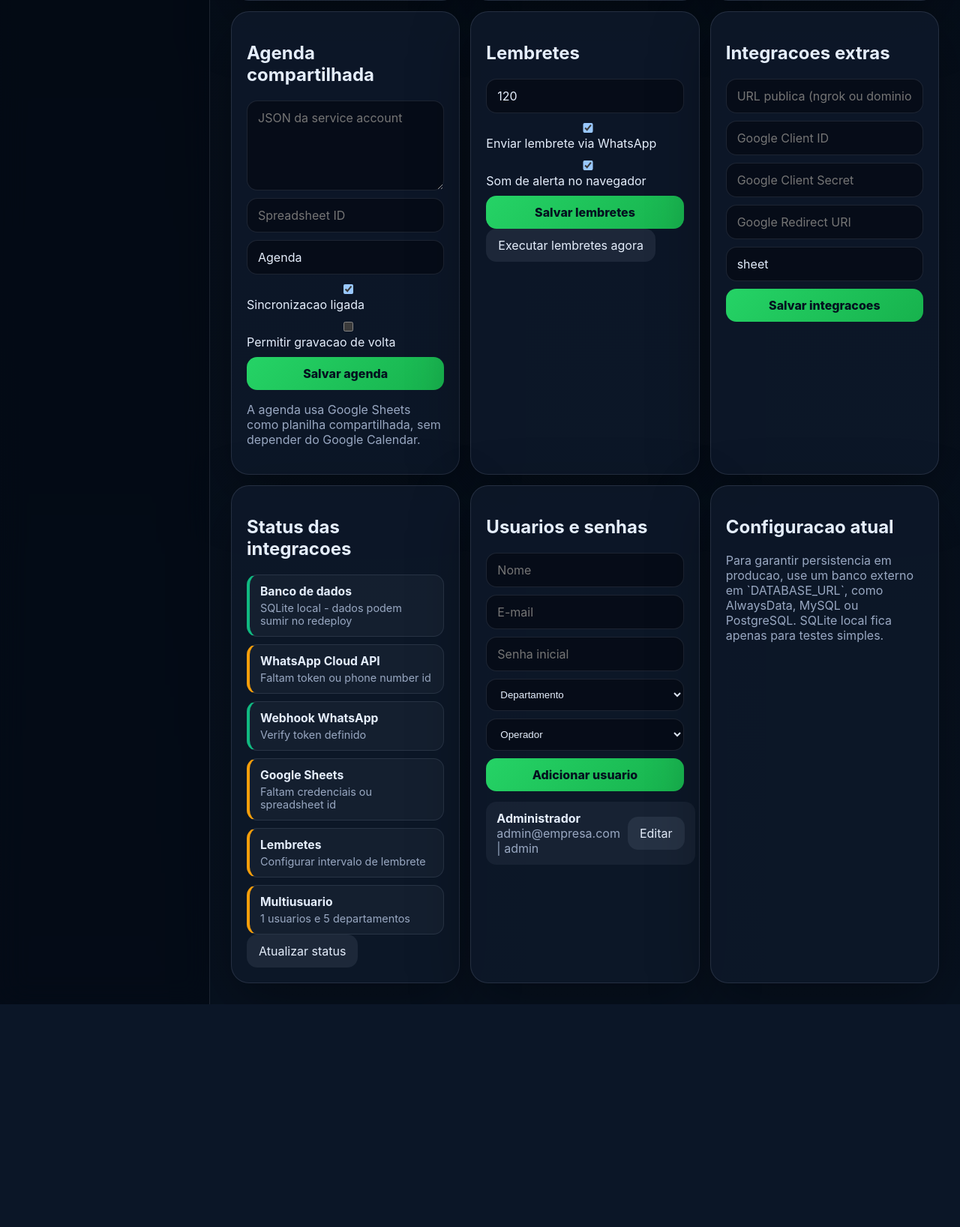
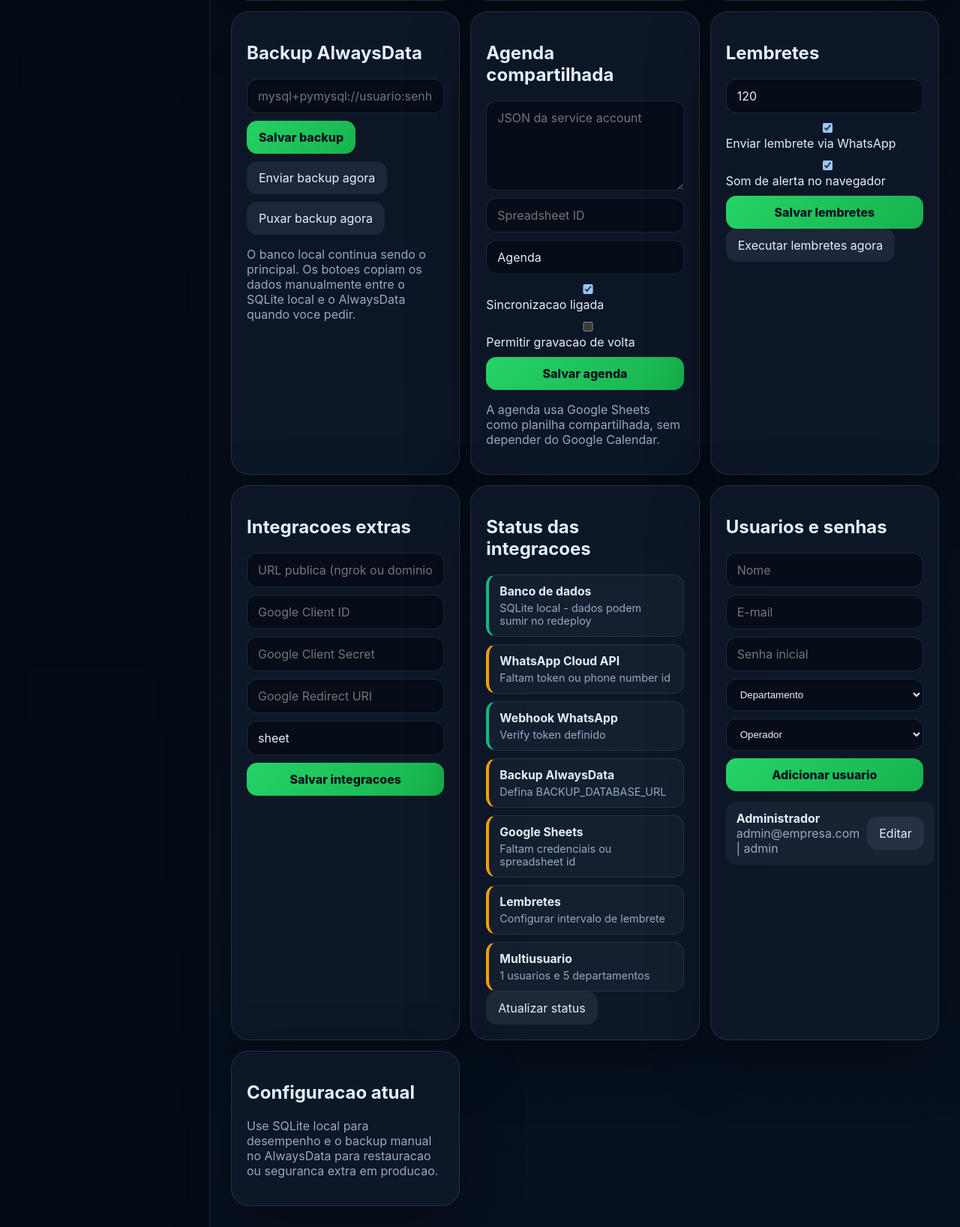
Before and after one commit to renansc/full, a Flask app: page /settings in a window 1280 px wide. Shown: the part 1739-3375 px from the top of the page at 75% size. Before the commit the page ends 3078 px from the top, so only its background shows below. Run offline with Flask 3, Linux system fonts and the light colour scheme; a user stored in the database is signed in; data comes from the database, SQL or seed files in the repository; data that the repository does not hold is empty; some libraries are stand-ins or nearby versions.

Commit message:
Add manual AlwaysData backup controls

```diff
--- a/zap/app/config.py
+++ b/zap/app/config.py
@@ -8,6 +8,7 @@ class BaseConfig:
     SQLALCHEMY_DATABASE_URI = os.getenv("DATABASE_URL", "sqlite:///zap.db")
     UPLOAD_FOLDER = os.getenv("UPLOAD_FOLDER", "instance/uploads")
     PUBLIC_BASE_URL = (os.getenv("PUBLIC_BASE_URL") or os.getenv("RENDER_EXTERNAL_URL", "")).rstrip("/")
+    BACKUP_DATABASE_URL = os.getenv("BACKUP_DATABASE_URL", "")
     TICKET_ARCHIVE_DAYS = int(os.getenv("TICKET_ARCHIVE_DAYS", "2"))
     WHATSAPP_TOKEN = os.getenv("WHATSAPP_TOKEN", "")
     WHATSAPP_PHONE_NUMBER_ID = os.getenv("WHATSAPP_PHONE_NUMBER_ID", "")
--- a/zap/app/routes.py
+++ b/zap/app/routes.py
@@ -9,6 +9,7 @@ from flask_login import current_user, login_required, login_user, logout_user
 from werkzeug.security import check_password_hash, generate_password_hash
 from werkzeug.utils import secure_filename
 
+from .database_backup import copy_database_contents
 from .extensions import db
 from .models import Conversation, Department, Label, Message, QuickReply, ReminderLog, Setting, Ticket, User, WorkflowState
 from .services import (
@@ -47,8 +48,40 @@ def _settings_map():
     return {row.key: row.value for row in Setting.query.all()}
 
 
-def _public_base_url():
-    base_url = current_app.config.get("PUBLIC_BASE_URL", "").strip().rstrip("/")
+def _upsert_setting(key, value):
+    row = Setting.query.filter_by(key=key).first() or Setting(key=key, value="")
+    row.value = "" if value is None else str(value).strip()
+    db.session.add(row)
+    return row
+
+
+def _runtime_setting(key, default="", settings_map=None):
+    settings_map = settings_map or _settings_map()
+    raw_value = settings_map.get(key, "")
+    value = str(raw_value).strip() if raw_value is not None else ""
+    if value:
+        return value
+    if default is None:
+        return ""
+    return str(default).strip()
+
+
+def _whatsapp_runtime_settings(settings_map=None):
+    settings_map = settings_map or _settings_map()
+    return {
+        "token": _runtime_setting("WHATSAPP_TOKEN", current_app.config.get("WHATSAPP_TOKEN", ""), settings_map),
+        "phone_number_id": _runtime_setting(
+            "WHATSAPP_PHONE_NUMBER_ID",
+            current_app.config.get("WHATSAPP_PHONE_NUMBER_ID", ""),
+            settings_map,
+        ),
+        "verify_token": _runtime_setting("WHATSAPP_VERIFY_TOKEN", current_app.config.get("WHATSAPP_VERIFY_TOKEN", ""), settings_map),
+        "api_version": _runtime_setting("WHATSAPP_API_VERSION", current_app.config.get("WHATSAPP_API_VERSION", "v20.0"), settings_map),
+    }
+
+
+def _public_base_url(settings_map=None):
+    base_url = _runtime_setting("PUBLIC_BASE_URL", current_app.config.get("PUBLIC_BASE_URL", ""), settings_map).rstrip("/")
     return base_url
 
 
@@ -232,9 +265,10 @@ def _mark_ticket_conversation_read(ticket):
     unread_messages = conversation.messages.filter(Message.direction == "incoming", Message.read_at.is_(None)).order_by(Message.created_at.asc()).all()
     if not unread_messages:
         return 0
-    token = current_app.config["WHATSAPP_TOKEN"]
-    version = current_app.config["WHATSAPP_API_VERSION"]
-    phone_number_id = current_app.config["WHATSAPP_PHONE_NUMBER_ID"]
+    whatsapp = _whatsapp_runtime_settings()
+    token = whatsapp["token"]
+    version = whatsapp["api_version"]
+    phone_number_id = whatsapp["phone_number_id"]
     marked = 0
     now = datetime.utcnow()
     for message in unread_messages:
@@ -324,7 +358,9 @@ def _integration_status(settings_map=None):
     database_uri = current_app.config.get("SQLALCHEMY_DATABASE_URI", "")
     backend = (database_uri.split(":", 1)[0] if ":" in database_uri else database_uri).split("+", 1)[0]
     database_is_sqlite = backend.startswith("sqlite")
-    whatsapp_ready = bool(current_app.config.get("WHATSAPP_TOKEN") and current_app.config.get("WHATSAPP_PHONE_NUMBER_ID"))
+    whatsapp = _whatsapp_runtime_settings(settings_map)
+    backup_database_url = _runtime_setting("BACKUP_DATABASE_URL", current_app.config.get("BACKUP_DATABASE_URL", ""), settings_map)
+    whatsapp_ready = bool(whatsapp["token"] and whatsapp["phone_number_id"])
     google_ready = bool(settings_map.get("GOOGLE_SERVICE_ACCOUNT_JSON") and settings_map.get("GOOGLE_SHEETS_SPREADSHEET_ID"))
     reminders_ready = _setting_bool(settings_map, "REMINDER_SEND_WHATSAPP", True) and bool(settings_map.get("REMINDER_MINUTES"))
     departments = Department.query.filter_by(is_active=True).count()
@@ -342,8 +378,13 @@ def _integration_status(settings_map=None):
         },
         {
             "name": "Webhook WhatsApp",
-            "status": "ok" if current_app.config.get("WHATSAPP_VERIFY_TOKEN") else "warn",
-            "detail": "Verify token definido" if current_app.config.get("WHATSAPP_VERIFY_TOKEN") else "Defina WHATSAPP_VERIFY_TOKEN",
+            "status": "ok" if whatsapp["verify_token"] else "warn",
+            "detail": "Verify token definido" if whatsapp["verify_token"] else "Defina WHATSAPP_VERIFY_TOKEN",
+        },
+        {
+            "name": "Backup AlwaysData",
+            "status": "ok" if backup_database_url else "warn",
+            "detail": "Backup manual configurado" if backup_database_url else "Defina BACKUP_DATABASE_URL",
         },
         {
             "name": "Google Sheets",
@@ -449,6 +490,7 @@ def settings():
     quick_replies = QuickReply.query.order_by(QuickReply.title.asc()).all()
     settings_rows = Setting.query.order_by(Setting.key.asc()).all()
     departments = Department.query.order_by(Department.name.asc()).all()
+    backup_database_url = _runtime_setting("BACKUP_DATABASE_URL", current_app.config.get("BACKUP_DATABASE_URL", ""), settings_map)
     users = [
         {
             "id": user.id,
@@ -467,10 +509,11 @@ def settings():
         quick_replies=quick_replies,
         settings_rows=settings_rows,
         settings_map=settings_map,
+        backup_database_url=backup_database_url,
         users=users,
         departments=departments,
         integration_status=_integration_status(settings_map),
-        public_base_url=_public_base_url(),
+        public_base_url=_public_base_url(settings_map),
         whatsapp_webhook_url=_whatsapp_webhook_url(),
         is_admin=current_user.role == "admin",
         user_payload=_login_payload(),
@@ -482,14 +525,16 @@ def settings():
 @login_required
 def calendar():
     settings_map = _settings_map()
+    google_client_id = _runtime_setting("GOOGLE_CLIENT_ID", current_app.config.get("GOOGLE_CLIENT_ID", ""), settings_map)
+    google_redirect_uri = _runtime_setting("GOOGLE_REDIRECT_URI", current_app.config.get("GOOGLE_REDIRECT_URI", ""), settings_map)
     auth_url = (
         make_google_auth_url(
-            current_app.config["GOOGLE_CLIENT_ID"],
-            current_app.config["GOOGLE_REDIRECT_URI"],
+            google_client_id,
+            google_redirect_uri,
             ["https://www.googleapis.com/auth/calendar"],
             state=str(current_user.id),
         )
-        if current_app.config["GOOGLE_CLIENT_ID"] and current_app.config["GOOGLE_REDIRECT_URI"]
+        if google_client_id and google_redirect_uri
         else None
     )
     preview = {"ok": False, "rows": [], "error": None}
@@ -808,11 +853,12 @@ def api_ticket_message(ticket_id):
         body = outgoing_body
         if public_media_url:
             body = f"{body}\n{public_media_url}" if body else public_media_url
+        whatsapp = _whatsapp_runtime_settings()
         send_result = _send_whatsapp_with_phone_variants(
             lambda to: send_whatsapp_text(
-                current_app.config["WHATSAPP_TOKEN"],
-                current_app.config["WHATSAPP_API_VERSION"],
-                current_app.config["WHATSAPP_PHONE_NUMBER_ID"],
+                whatsapp["token"],
+                whatsapp["api_version"],
+                whatsapp["phone_number_id"],
                 to=to,
                 body=body,
             ),
@@ -909,9 +955,7 @@ def api_save_setting():
     value = (payload.get("value") or "").strip()
     if not key:
         abort(400, "Chave obrigatoria.")
-    row = Setting.query.filter_by(key=key).first() or Setting(key=key, value=value)
-    row.value = value
-    db.session.add(row)
+    _upsert_setting(key, value)
     db.session.commit()
     return jsonify({"ok": True})
 
@@ -924,14 +968,72 @@ def api_save_settings_bulk():
     if not isinstance(items, dict):
         abort(400, "Formato invalido.")
     for key, value in items.items():
-        row = Setting.query.filter_by(key=key).first() or Setting(key=key, value="")
         if isinstance(value, bool):
-            row.value = "true" if value else "false"
+            stored_value = "true" if value else "false"
         else:
-            row.value = "" if value is None else str(value)
-        db.session.add(row)
+            stored_value = "" if value is None else str(value)
+        _upsert_setting(key, stored_value)
     db.session.commit()
     return jsonify({"ok": True, "saved": len(items)})
+
+
+@bp.route("/api/database/backup/push", methods=["POST"])
+@login_required
+def api_database_backup_push():
+    _require_admin()
+    payload = request.get_json(force=True, silent=True) or {}
+    backup_url = (payload.get("backup_url") or "").strip()
+    if backup_url:
+        _upsert_setting("BACKUP_DATABASE_URL", backup_url)
+        db.session.commit()
+    else:
+        backup_url = _runtime_setting("BACKUP_DATABASE_URL", current_app.config.get("BACKUP_DATABASE_URL", ""))
+    if not backup_url:
+        abort(400, "Defina BACKUP_DATABASE_URL antes de enviar o backup.")
+    source_url = db.engine.url.render_as_string(hide_password=False)
+    result = copy_database_contents(source_url, backup_url)
+    current_app.logger.info(
+        "database_backup_push ok=%s tables=%s rows=%s error=%s",
+        result.get("ok"),
+        result.get("tables_copied", 0),
+        result.get("rows_copied", 0),
+        result.get("error", ""),
+    )
+    if not result.get("ok"):
+        error_message = result.get("error", "Falha ao enviar backup.")
+        status_code = 400 if "vazio" in error_message.lower() or "inform" in error_message.lower() else 502
+        return jsonify({"ok": False, "error": error_message, "backup": result}), status_code
+    return jsonify({"ok": True, "mode": "push", "backup_url": backup_url, "backup": result})
+
+
+@bp.route("/api/database/backup/pull", methods=["POST"])
+@login_required
+def api_database_backup_pull():
+    _require_admin()
+    payload = request.get_json(force=True, silent=True) or {}
+    backup_url = (payload.get("backup_url") or "").strip()
+    if backup_url:
+        _upsert_setting("BACKUP_DATABASE_URL", backup_url)
+        db.session.commit()
+    else:
+        backup_url = _runtime_setting("BACKUP_DATABASE_URL", current_app.config.get("BACKUP_DATABASE_URL", ""))
+    if not backup_url:
+        abort(400, "Defina BACKUP_DATABASE_URL antes de puxar o backup.")
+    source_url = backup_url
+    target_url = db.engine.url.render_as_string(hide_password=False)
+    result = copy_database_contents(source_url, target_url)
+    current_app.logger.info(
+        "database_backup_pull ok=%s tables=%s rows=%s error=%s",
+        result.get("ok"),
+        result.get("tables_copied", 0),
+        result.get("rows_copied", 0),
+        result.get("error", ""),
+    )
+    if not result.get("ok"):
+        error_message = result.get("error", "Falha ao puxar backup.")
+        status_code = 400 if "vazio" in error_message.lower() or "inform" in error_message.lower() else 502
+        return jsonify({"ok": False, "error": error_message, "backup": result}), status_code
+    return jsonify({"ok": True, "mode": "pull", "backup_url": backup_url, "backup": result})
 
 
 @bp.route("/api/users", methods=["POST"])
@@ -1088,6 +1190,7 @@ def api_run_reminders():
     settings_map = _settings_map()
     reminder_minutes = int(settings_map.get("REMINDER_MINUTES", "120") or 120)
     send_via_whatsapp = _setting_bool(settings_map, "REMINDER_SEND_WHATSAPP", True)
+    whatsapp = _whatsapp_runtime_settings(settings_map)
     now = datetime.utcnow()
     reminders_sent = 0
     tickets = Ticket.query.filter(Ticket.due_at.isnot(None)).all()
@@ -1105,9 +1208,9 @@ def api_run_reminders():
         if send_via_whatsapp and ticket.client_phone:
             reminder_result = _send_whatsapp_with_phone_variants(
                 lambda to: send_whatsapp_text(
-                    settings_map.get("WHATSAPP_TOKEN", current_app.config["WHATSAPP_TOKEN"]),
-                    settings_map.get("WHATSAPP_API_VERSION", current_app.config["WHATSAPP_API_VERSION"]),
-                    settings_map.get("WHATSAPP_PHONE_NUMBER_ID", current_app.config["WHATSAPP_PHONE_NUMBER_ID"]),
+                    whatsapp["token"],
+                    whatsapp["api_version"],
+                    whatsapp["phone_number_id"],
                     to=to,
                     body=message,
                 ),
@@ -1138,9 +1241,10 @@ def api_whatsapp_send():
     payload = request.get_json(force=True)
     to = _normalized_phone(payload.get("to") or "")
     message_type = (payload.get("type") or "text").strip().lower()
-    token = current_app.config["WHATSAPP_TOKEN"]
-    version = current_app.config["WHATSAPP_API_VERSION"]
-    phone_number_id = current_app.config["WHATSAPP_PHONE_NUMBER_ID"]
+    whatsapp = _whatsapp_runtime_settings()
+    token = whatsapp["token"]
+    version = whatsapp["api_version"]
+    phone_number_id = whatsapp["phone_number_id"]
 
     if message_type != "read" and not to:
         abort(400, "Telefone de destino obrigatorio.")
@@ -1253,7 +1357,7 @@ def google_callback():
 @bp.route("/webhooks/whatsapp", methods=["GET", "POST"])
 def whatsapp_webhook():
     if request.method == "GET":
-        if request.args.get("hub.verify_token") == current_app.config["WHATSAPP_VERIFY_TOKEN"]:
+        if request.args.get("hub.verify_token") == _whatsapp_runtime_settings()["verify_token"]:
             return request.args.get("hub.challenge", ""), 200
         return "Unauthorized", 403
 
@@ -1305,9 +1409,10 @@ def whatsapp_webhook():
                     filename = (media_payload.get("filename") or "").strip()
                     message_content = caption or (filename if message_type == "document" else f"[{message_type}]")
                     if media_id:
+                        whatsapp = _whatsapp_runtime_settings()
                         media_result = download_whatsapp_media(
-                            current_app.config["WHATSAPP_TOKEN"],
-                            current_app.config["WHATSAPP_API_VERSION"],
+                            whatsapp["token"],
+                            whatsapp["api_version"],
                             media_id,
                         )
                         if media_result.get("ok"):
--- a/zap/app/static/css/app.css
+++ b/zap/app/static/css/app.css
@@ -131,6 +131,11 @@ body.sidebar-collapsed .sidebar .brand-mark {
   color: var(--text);
 }
 .secondary-btn, .quick-reply { padding: 12px 16px; }
+.button-row {
+  display: flex;
+  gap: 10px;
+  flex-wrap: wrap;
+}
 .danger-btn {
   border: 1px solid rgba(248, 113, 113, 0.28);
   color: #fecaca;
--- a/zap/app/static/js/app.js
+++ b/zap/app/static/js/app.js
@@ -615,6 +615,7 @@ bindSimpleForm("department-form", "/api/config/departments");
 bindSimpleForm("label-form", "/api/config/labels");
 bindSimpleForm("quick-reply-form", "/api/config/quick-replies");
 bindSettingsForm("whatsapp-settings-form");
+bindBackupControls();
 bindSettingsForm("agenda-settings-form");
 bindSettingsForm("reminder-settings-form");
 bindSettingsForm("integration-settings-form");
@@ -1059,6 +1060,47 @@ function bindSettingsForm(formId) {
   });
 }
 
+function bindBackupControls() {
+  const form = document.getElementById("backup-settings-form");
+  if (!form) return;
+
+  async function saveBackupUrl(allowEmpty = true) {
+    const payload = serializeForm(form);
+    const backupUrl = String(payload.BACKUP_DATABASE_URL || "").trim();
+    if (!allowEmpty && !backupUrl) {
+      throw new Error("Defina a URL do backup antes de executar a acao.");
+    }
+    await csrfJson("/api/settings/bulk", "POST", { settings: { BACKUP_DATABASE_URL: backupUrl } });
+    return backupUrl;
+  }
+
+  form.addEventListener("submit", async (event) => {
+    event.preventDefault();
+    try {
+      await saveBackupUrl(true);
+      showFeedback("URL do backup salva com sucesso.", "success");
+      location.reload();
+    } catch (error) {
+      showFeedback(error.message);
+    }
+  });
+
+  form.querySelectorAll("[data-backup-action]").forEach((button) => {
+    button.addEventListener("click", async () => {
+      const action = button.dataset.backupAction || "push";
+      try {
+        const backupUrl = await saveBackupUrl(false);
+        const endpoint = action === "pull" ? "/api/database/backup/pull" : "/api/database/backup/push";
+        await csrfJson(endpoint, "POST", { backup_url: backupUrl });
+        showFeedback(action === "pull" ? "Backup puxado com sucesso." : "Backup enviado com sucesso.", "success");
+        location.reload();
+      } catch (error) {
+        showFeedback(error.message);
+      }
+    });
+  });
+}
+
 function bindUserCreateForm() {
   const form = document.getElementById("user-create-form");
   form?.addEventListener("submit", async (event) => {
--- a/zap/app/templates/settings.html
+++ b/zap/app/templates/settings.html
@@ -96,6 +96,21 @@
     <p class="muted">Se a conversa ainda nao passou pela janela de 24 horas, a Meta normalmente exige um template aprovado para iniciar o contato. Se o app estiver em modo de desenvolvimento, confirme tambem se o numero do destinatario esta liberado para teste no app da Meta.</p>
   </article>
 
+  {% if is_admin %}
+  <article class="panel">
+    <h2>Backup AlwaysData</h2>
+    <form id="backup-settings-form" class="stack-form">
+      <input name="BACKUP_DATABASE_URL" placeholder="mysql+pymysql://usuario:senha@host:3306/banco" value="{{ backup_database_url }}">
+      <div class="button-row">
+        <button class="primary-btn" type="submit">Salvar backup</button>
+        <button class="secondary-btn" type="button" data-backup-action="push">Enviar backup agora</button>
+        <button class="secondary-btn" type="button" data-backup-action="pull">Puxar backup agora</button>
+      </div>
+    </form>
+    <p class="muted">O banco local continua sendo o principal. Os botoes copiam os dados manualmente entre o SQLite local e o AlwaysData quando voce pedir.</p>
+  </article>
+  {% endif %}
+
   <article class="panel">
     <h2>Agenda compartilhada</h2>
     <form id="agenda-settings-form" class="stack-form" data-settings-form>
@@ -179,7 +194,7 @@
 
   <article class="panel">
     <h2>Configuracao atual</h2>
-    <p class="muted">Para garantir persistencia em producao, use um banco externo em `DATABASE_URL`, como AlwaysData, MySQL ou PostgreSQL. SQLite local fica apenas para testes simples.</p>
+    <p class="muted">Use SQLite local para desempenho e o backup manual no AlwaysData para restauracao ou seguranca extra em producao.</p>
     <div class="list-stack">
       {% for setting in settings_rows %}
         <div class="list-item"><strong>{{ setting.key }}</strong> {{ setting.value }}</div>
```
Also changed, not shown: zap/app/database_backup.py (added, +64 -0 lines).
